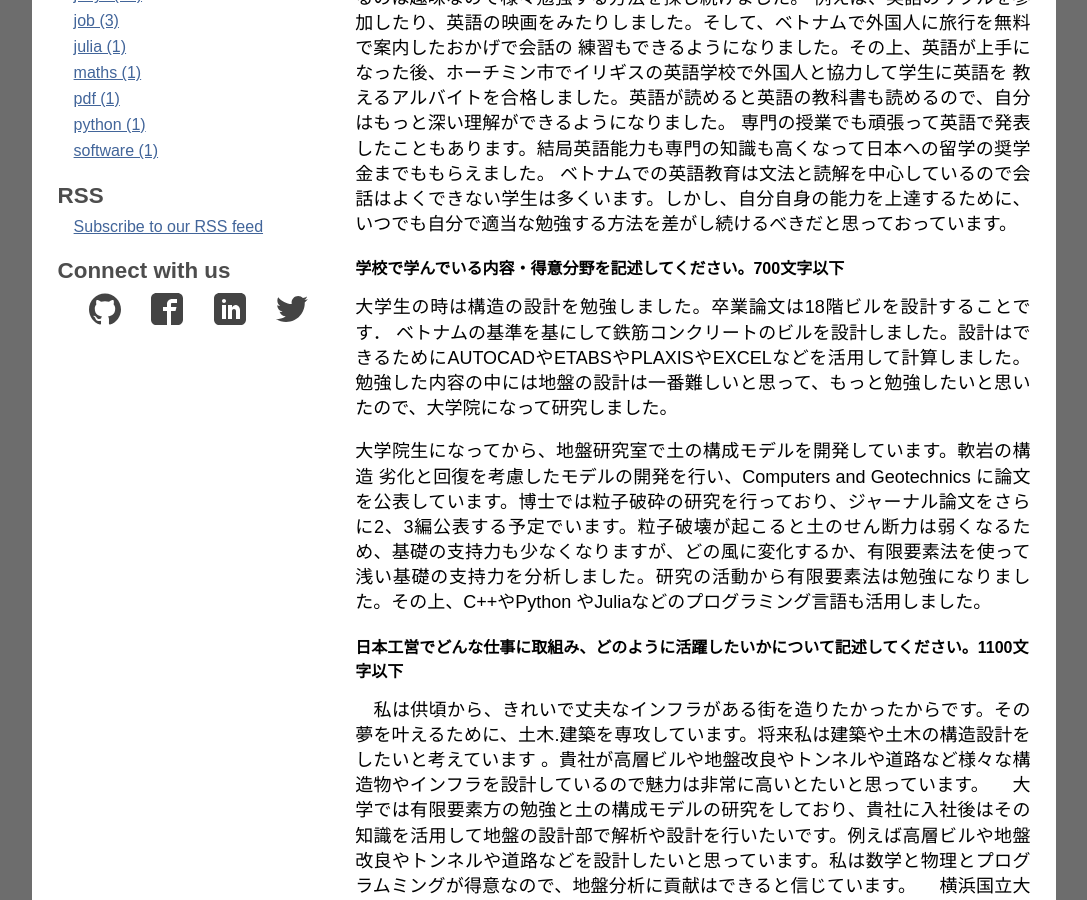
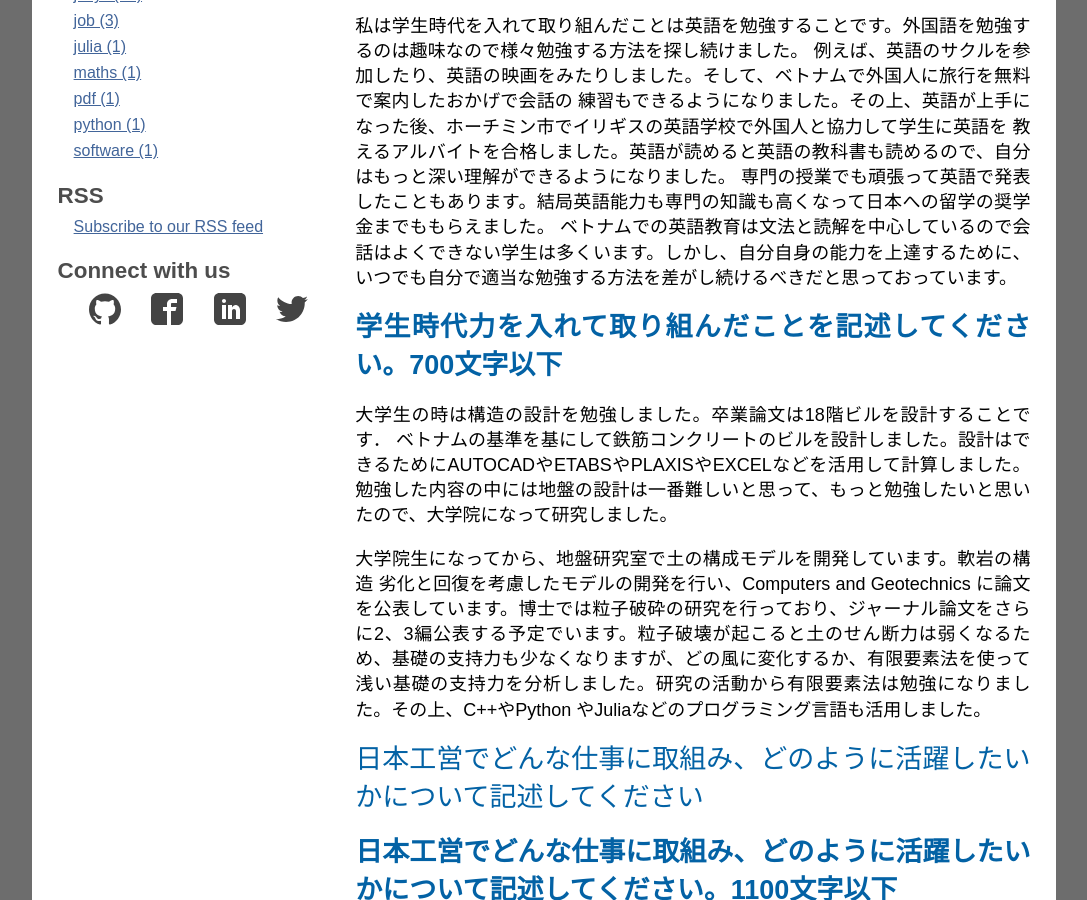
Before and after one commit to quangvunp/geomechanics, a Jekyll site: the page built from _posts/2018-03-13-job-hunting-3.md, in a window 1280 px wide and 900 px high, scrolled down 359 px. Shown: the whole window, without its empty margins (96-1183 px from the left). Built offline with Jekyll 4.4.1, drawn with Linux system fonts in a browser that asks for light colours; comment, search, counter and statistics services are not loaded.

Commit message:
Update 2018-03-13-job-hunting-3.md

```diff
--- a/_posts/2018-03-13-job-hunting-3.md
+++ b/_posts/2018-03-13-job-hunting-3.md
@@ -6,7 +6,8 @@ author: Vu Nguyen
 tags: [job]
 ---
 
-# 学生時代力を入れて取り組んだことを記述してください。700文字以下
+<span style="color: #0362a5; font-family: Arial; font-size: 1.5em;">**学生時代力を入れて取り組んだことを記述してください。700文字以下**</span> <br />
+
 
 私は学生時代を入れて取り組んだことは英語を勉強することです。外国語を勉強するのは趣味なので様々勉強する方法を探し続けました。
 例えば、英語のサクルを参加したり、英語の映画をみたりしました。そして、ベトナムで外国人に旅行を無料で案内したおかげで会話の
@@ -16,8 +17,8 @@ tags: [job]
 ベトナムでの英語教育は文法と読解を中心しているので会話はよくできない学生は多くいます。しかし、自分自身の能力を上達するために、
 いつでも自分で適当な勉強する方法を差がし続けるべきだと思っておっています。
 
+<span style="color: #0362a5; font-family: Arial; font-size: 1.5em;">**学生時代力を入れて取り組んだことを記述してください。700文字以下**</span> <br />
 
-# 学校で学んでいる内容・得意分野を記述してください。700文字以下
 
 大学生の時は構造の設計を勉強しました。卒業論文は18階ビルを設計することです．
 ベトナムの基準を基にして鉄筋コンクリートのビルを設計しました。設計はできるためにAUTOCADやETABSやPLAXISやEXCELなどを活用して計算しました。勉強した内容の中には地盤の設計は一番難しいと思って、もっと勉強したいと思いたので、大学院になって研究しました。
@@ -26,7 +27,10 @@ tags: [job]
 劣化と回復を考慮したモデルの開発を行い、Computers and Geotechnics に論文を公表しています。博士では粒子破砕の研究を行っており、ジャーナル論文をさらに2、3編公表する予定でいます。粒子破壊が起こると土のせん断力は弱くなるため、基礎の支持力も少なくなりますが、どの風に変化するか、有限要素法を使って浅い基礎の支持力を分析しました。研究の活動から有限要素法は勉強になりました。その上、C++やPython やJuliaなどのプログラミング言語も活用しました。
 
 
-# 日本工営でどんな仕事に取組み、どのように活躍したいかについて記述してください。1100文字以下
+<span style="color: #0362a5; font-family: Arial; font-size: 1.5em;">日本工営でどんな仕事に取組み、どのように活躍したいかについて記述してください
+
+
+<span style="color: #0362a5; font-family: Arial; font-size: 1.5em;">**日本工営でどんな仕事に取組み、どのように活躍したいかについて記述してください。1100文字以下**</span> <br />
 
 　私は供頃から、きれいで丈夫なインフラがある街を造りたかったからです。その夢を叶えるために、土木.建築を専攻しています。将来私は建築や土木の構造設計をしたいと考えています 。貴社が高層ビルや地盤改良やトンネルや道路など様々な構造物やインフラを設計しているので魅力は非常に高いとたいと思っています。
 　大学では有限要素方の勉強と土の構成モデルの研究をしており、貴社に入社後はその知識を活用して地盤の設計部で解析や設計を行いたいです。例えば高層ビルや地盤改良やトンネルや道路などを設計したいと思っています。私は数学と物理とプログラムミングが得意なので、地盤分析に貢献はできると信じています。
```
